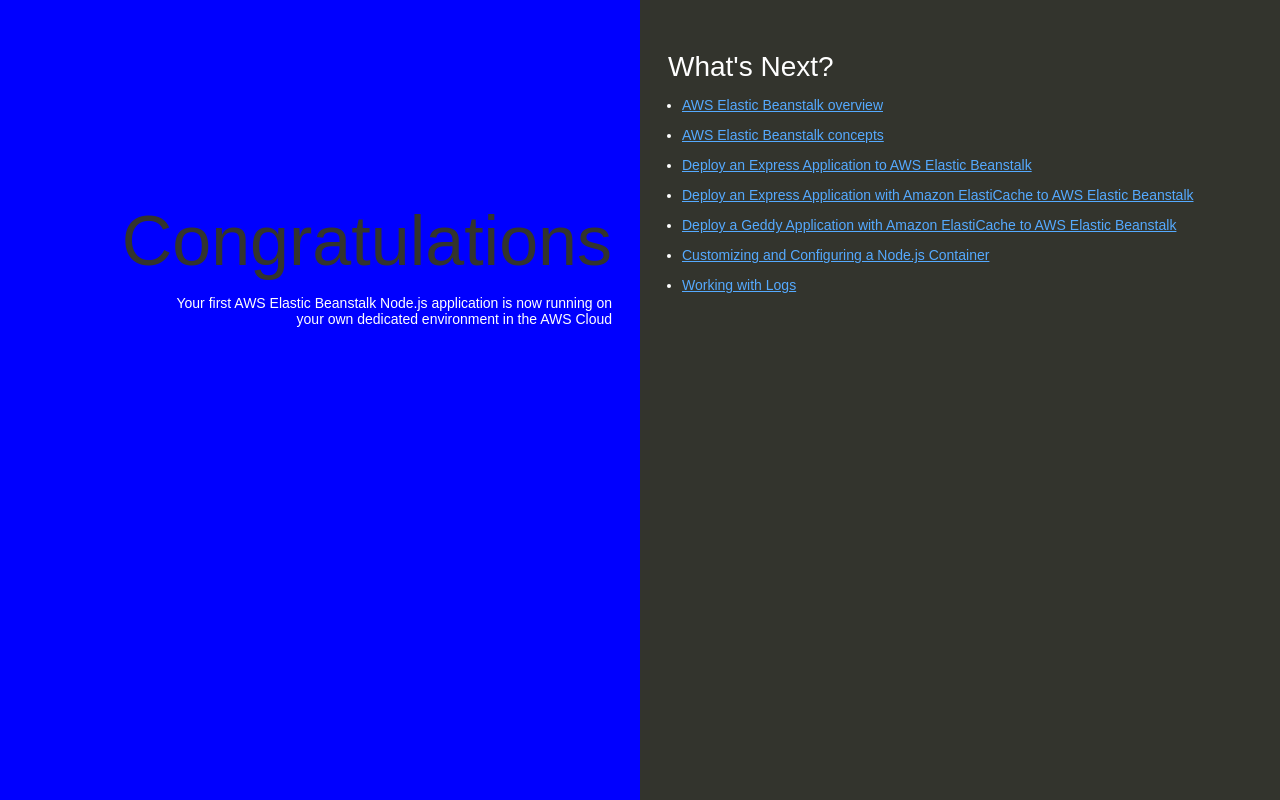
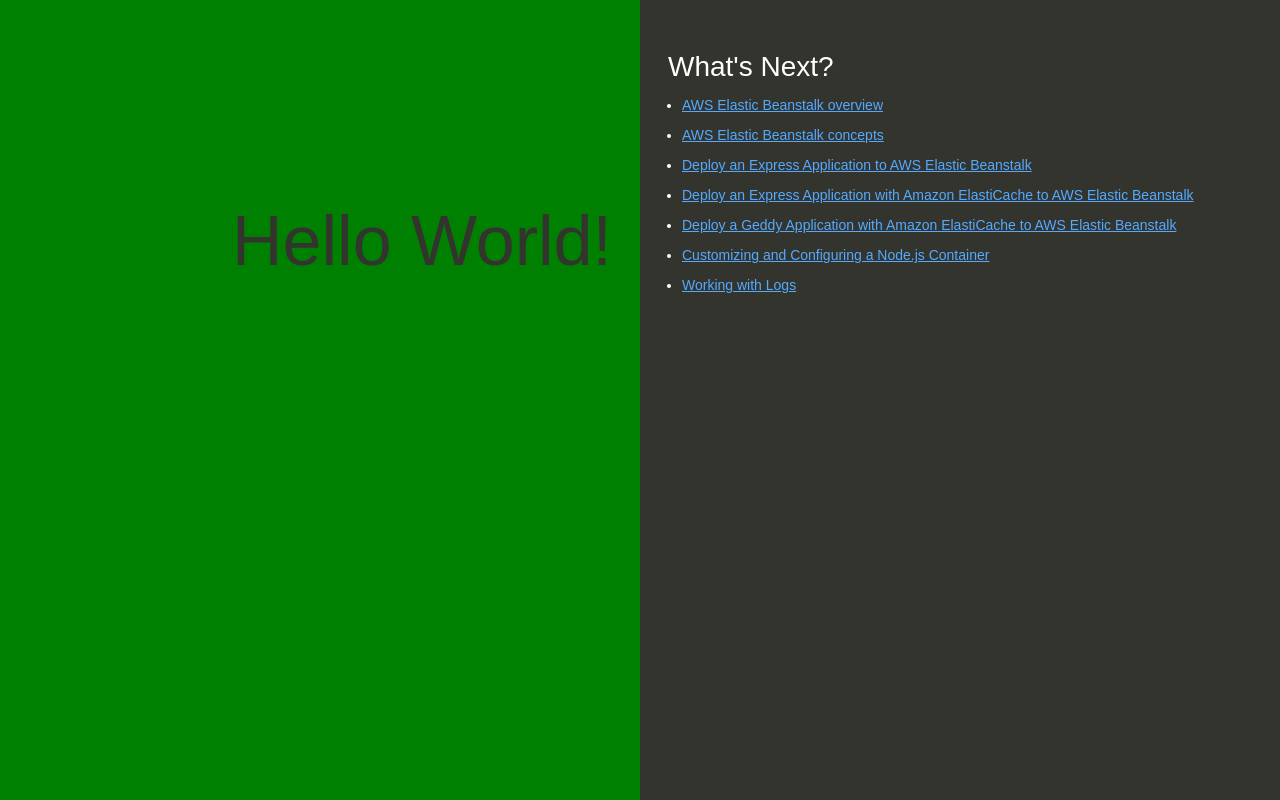
Before and after one commit to hamzabw/my-nodejs-app, a website: page index.html in a window 1280 px wide. Drawn offline with Linux system fonts and the light colour scheme.

Commit message:
update index text Hello World

```diff
--- a/index.html
+++ b/index.html
@@ -1,7 +1,7 @@
 <!DOCTYPE html>
 <html>
   <head>
-    <title>Elastic Beanstalk</title>
+    <title>Sample Application</title>
     <style>
       body {
         color: #ffffff;
@@ -35,7 +35,7 @@
 
         text-align: right;
         padding-top: 11em;
-        background-color: blue;
+        background-color: green;
 
       }
       .textColumn p {
@@ -74,8 +74,7 @@
   </head>
   <body>
     <div class="textColumn">
-      <h1>Congratulations</h1>
-      <p>Your first AWS Elastic Beanstalk Node.js application is now running on your own dedicated environment in the AWS Cloud</p>
+      <h1>Hello World!</h1>
     </div>
     <div class="linksColumn">
       <h2>What's Next?</h2>
```
